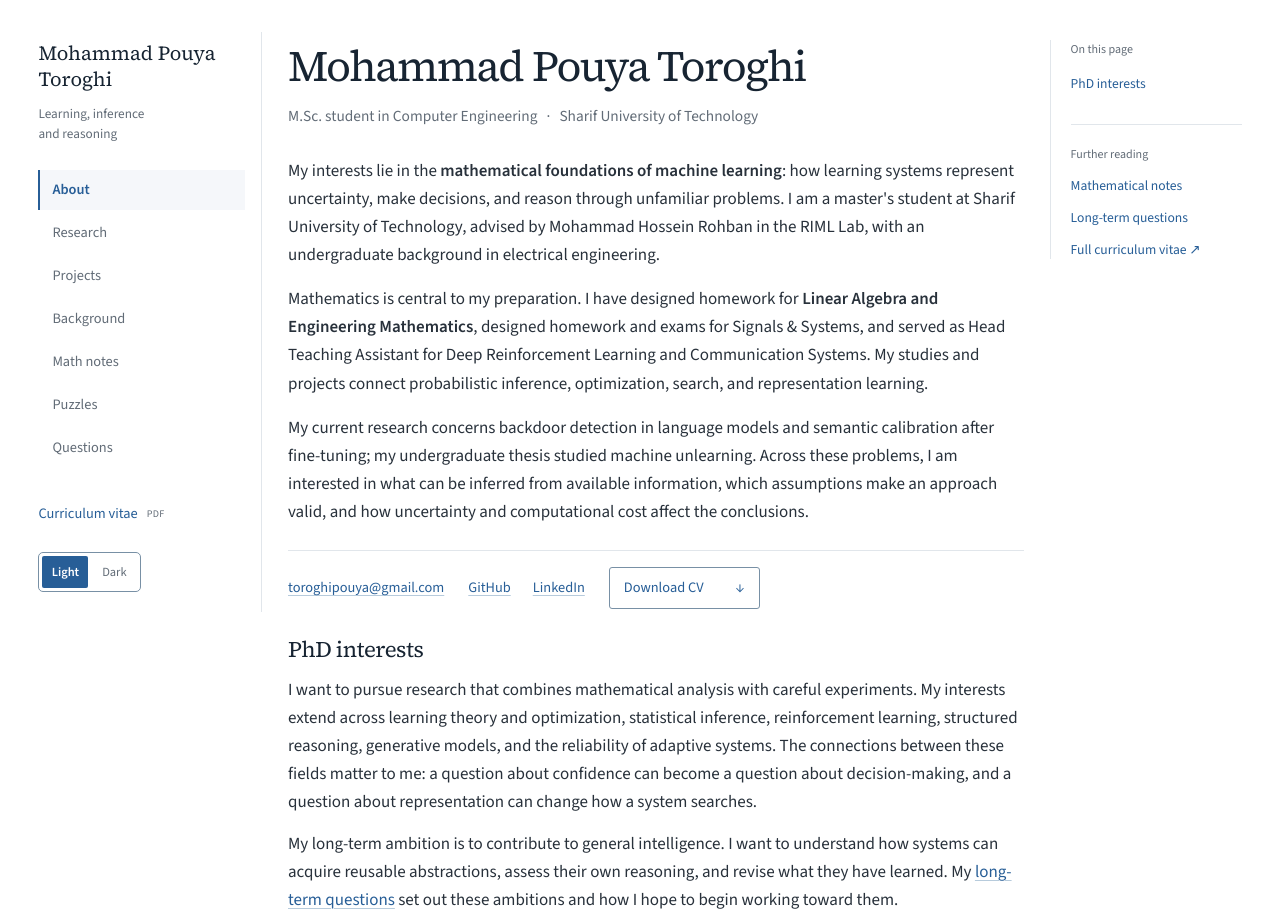
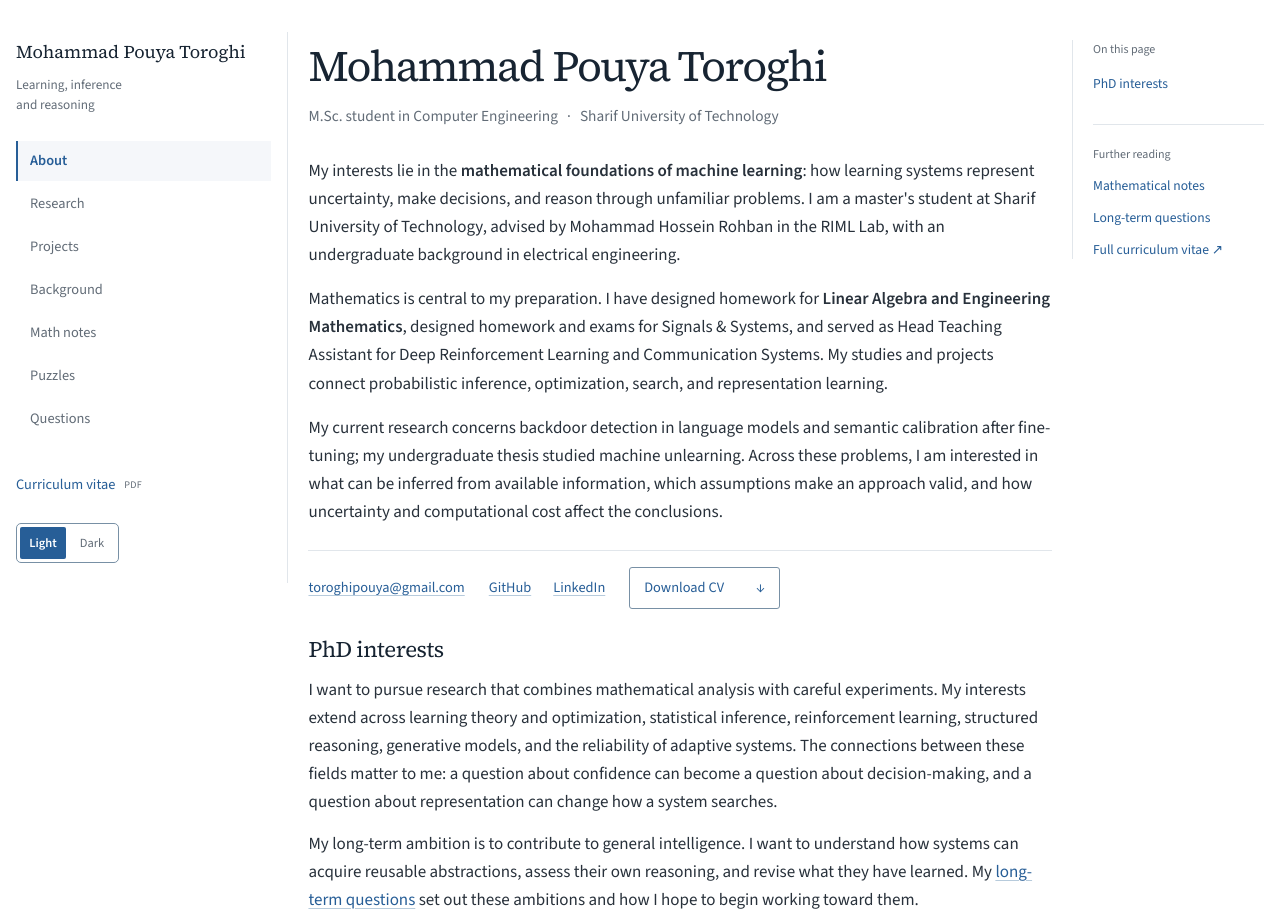
Before and after one commit to pouyatoroghi/pouyatoroghi.github.io, a website: page index.html in a window 1280 px wide. Shown: the top 917 px of the page. Drawn offline with Linux system fonts and the light colour scheme.

Commit message:
Use left margin for a single-line sidebar name

```diff
--- a/index.html
+++ b/index.html
@@ -24,7 +24,7 @@
   <a class="skip-link" href="#main">Skip to content</a>
   <div class="page">
     <header class="site-header">
-      <a class="rail-identity" href="index.html">Mohammad Pouya<br>Toroghi<span>Learning, inference<br>and reasoning</span></a>
+      <a class="rail-identity" href="index.html">Mohammad Pouya Toroghi<span>Learning, inference<br>and reasoning</span></a>
       <nav aria-label="Main navigation">
         <a href="index.html" aria-current="page">About</a>
         <a href="research.html">Research</a>
--- a/styles.css
+++ b/styles.css
@@ -258,17 +258,18 @@ var { font-family: var(--serif); }
 .rail-identity, .page-outline { display: none; }
 @media (min-width: 1200px) {
   .page {
-    --nav-width: clamp(224px, 16vw, 240px);
+    --nav-width: 17rem;
     --outline-width: clamp(190px, 15vw, 230px);
-    --column-gap: clamp(24px, 2vw, 36px);
-    width: min(calc(var(--nav-width) + var(--reading-width) + var(--outline-width) + 2 * var(--column-gap)), calc(100% - 2 * var(--page-margin)));
+    --column-gap: clamp(20px, 1.6vw, 30px);
+    width: min(calc(var(--nav-width) + var(--reading-width) + var(--outline-width) + 2 * var(--column-gap)), calc(100% - 32px));
+    margin-inline: 16px auto;
     display: grid;
     grid-template-columns: var(--nav-width) minmax(0, 1fr) var(--outline-width);
     column-gap: var(--column-gap);
     align-items: start;
   }
   .site-header { grid-column: 1; grid-row: 1 / 3; position: sticky; top: 32px; display: flex; flex-direction: column; align-items: stretch; justify-content: flex-start; gap: 26px; padding: 8px 16px 20px 0; border-bottom: 0; border-right: 1px solid var(--line); max-height: calc(100vh - 64px); overflow-y: auto; }
-  .rail-identity { display: block; color: var(--heading); font: 400 1.25rem/1.3 var(--serif); text-decoration: none; }
+  .rail-identity { display: block; color: var(--heading); font: 400 1.125rem/1.3 var(--serif); text-decoration: none; }
   .rail-identity span { display: block; margin-top: 12px; color: var(--muted); font: .83rem/1.5 var(--sans); }
   .site-header nav { flex-direction: column; gap: 3px; }
   .site-header nav a { padding-left: 12px; border-bottom: 0; border-left: 2px solid transparent; }
```
Also changed, not shown: background.html (+1 -1 lines), note-adaptive-calibration.html (+1 -1 lines), note-denoising.html (+1 -1 lines), note-floor-series.html (+1 -1 lines), note-off-policy.html (+1 -1 lines), note-pac-bayes.html (+1 -1 lines), note-rare-events.html (+1 -1 lines), note-sequential.html (+1 -1 lines), notes.html (+1 -1 lines), projects.html (+1 -1 lines), puzzles.html (+1 -1 lines), question.html (+1 -1 lines), research.html (+1 -1 lines).
